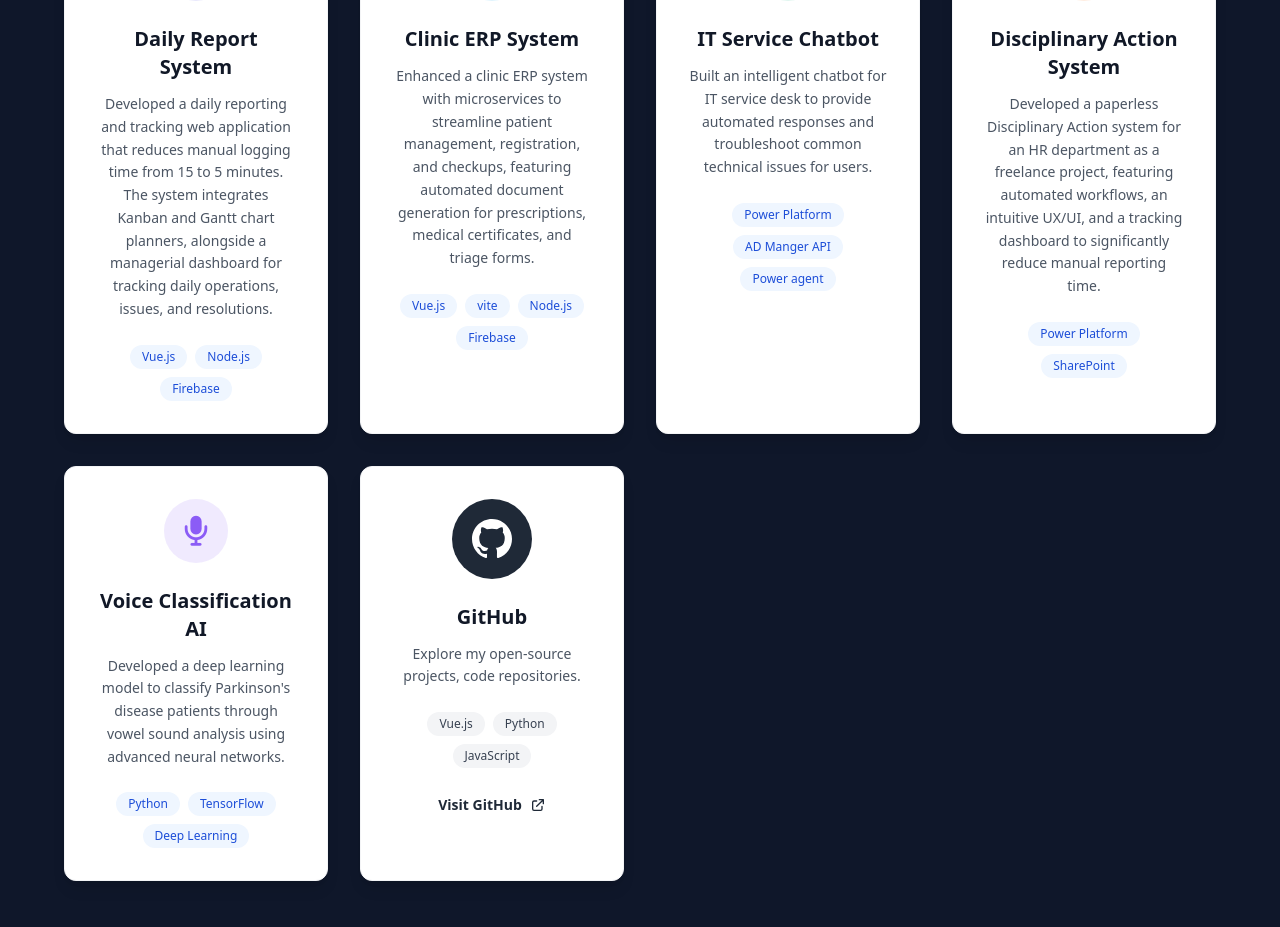
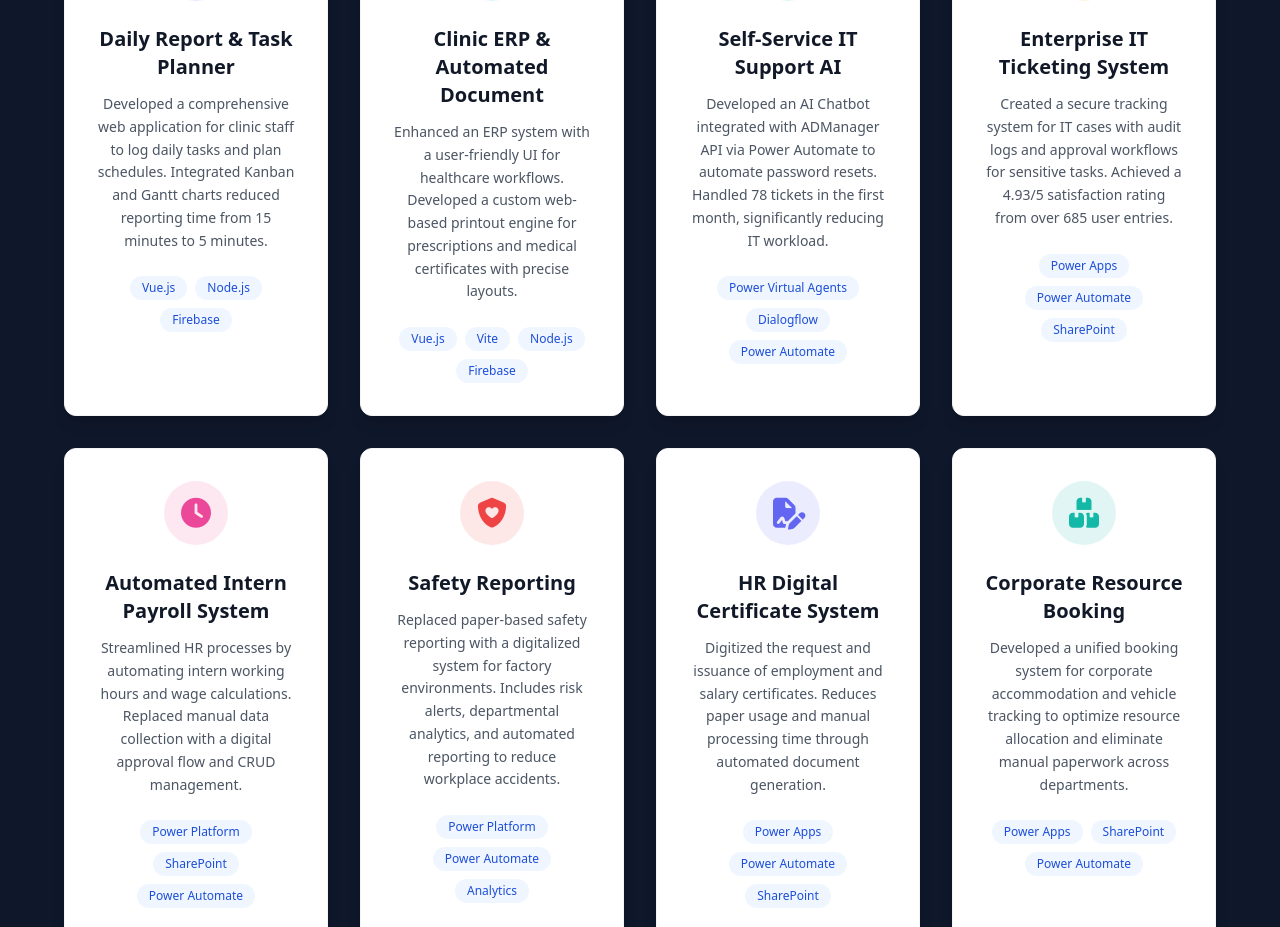
Before and after one commit to nat210b/portfolio, a Vue app: page / in a window 1280 px wide. Shown: the part 1860-2787 px from the top of the page. Built offline with nearby package versions, Linux system fonts and the light colour scheme; no server answers; the database is empty.

Commit message:
update projects

```diff
--- a/src/component/Project.vue
+++ b/src/component/Project.vue
@@ -93,8 +93,8 @@
             projects: [
                 {
                     id: 1,
-                    title: 'Daily Report System',
-                    description: 'Developed a daily reporting and tracking web application that reduces manual logging time from 15 to 5 minutes. The system integrates Kanban and Gantt chart planners, alongside a managerial dashboard for tracking daily operations, issues, and resolutions.',
+                    title: 'Daily Report & Task Planner',
+                    description: 'Developed a comprehensive web application for clinic staff to log daily tasks and plan schedules. Integrated Kanban and Gantt charts reduced reporting time from 15 minutes to 5 minutes.',
                     techStack: ['Vue.js', 'Node.js', 'Firebase'],
                     projectIcon: 'fa-solid fa-calendar-check',
                     projectLink: 'https://github.com/nat210b/Clinic-ERP-System',
@@ -103,9 +103,9 @@
                 },
                 {
                     id: 2,
-                    title: 'Clinic ERP System',
-                    description: 'Enhanced a clinic ERP system with microservices to streamline patient management, registration, and checkups, featuring automated document generation for prescriptions, medical certificates, and triage forms.',
-                    techStack: ['Vue.js', 'vite', 'Node.js', 'Firebase'],
+                    title: 'Clinic ERP & Automated Document',
+                    description: 'Enhanced an ERP system with a user-friendly UI for healthcare workflows. Developed a custom web-based printout engine for prescriptions and medical certificates with precise layouts.',
+                    techStack: ['Vue.js', 'Vite', 'Node.js', 'Firebase'],
                     projectIcon: 'fa-solid fa-hospital',
                     projectLink: 'https://github.com/nat210b/Clinic-ERP-System',
                     iconColor: '#0ea5e9',
@@ -113,9 +113,9 @@
                 },
                 {
                     id: 3,
-                    title: 'IT Service Chatbot',
-                    description: 'Built an intelligent chatbot for IT service desk to provide automated responses and troubleshoot common technical issues for users.',
-                    techStack: ['Power Platform', 'AD Manger API', 'Power agent'],
+                    title: 'Self-Service IT Support AI',
+                    description: 'Developed an AI Chatbot integrated with ADManager API via Power Automate to automate password resets. Handled 78 tickets in the first month, significantly reducing IT workload.',
+                    techStack: ['Power Virtual Agents', 'Dialogflow', 'Power Automate'],
                     projectIcon: 'fa-solid fa-robot',
                     projectLink: 'https://github.com/nat210b/IT-Service-Chatbot',
                     iconColor: '#10b981',
@@ -123,16 +123,56 @@
                 },
                 {
                     id: 4,
-                    title: 'Disciplinary Action System',
-                    description: 'Developed a paperless Disciplinary Action system for an HR department as a freelance project, featuring automated workflows, an intuitive UX/UI, and a tracking dashboard to significantly reduce manual reporting time.',
-                    techStack: ['Power Platform', 'SharePoint'],
-                    projectIcon: 'fa-solid fa-user-tie',
-                    projectLink: 'https://github.com/nat210b/Clinic-ERP-System',
-                    iconColor: '#f97316',
+                    title: 'Enterprise IT Ticketing System',
+                    description: 'Created a secure tracking system for IT cases with audit logs and approval workflows for sensitive tasks. Achieved a 4.93/5 satisfaction rating from over 685 user entries.',
+                    techStack: ['Power Apps', 'Power Automate', 'SharePoint'],
+                    projectIcon: 'fa-solid fa-ticket-alt',
+                    projectLink: 'https://github.com/nat210b/IT-Service-Chatbot',
+                    iconColor: '#f59e0b',
                     isClickable: false
                 },
                 {
                     id: 5,
+                    title: 'Automated Intern Payroll System',
+                    description: 'Streamlined HR processes by automating intern working hours and wage calculations. Replaced manual data collection with a digital approval flow and CRUD management.',
+                    techStack: ['Power Platform', 'SharePoint', 'Power Automate'],
+                    projectIcon: 'fa-solid fa-clock',
+                    projectLink: 'https://github.com/nat210b/Clinic-ERP-System',
+                    iconColor: '#ec4899',
+                    isClickable: false
+                },
+                {
+                    id: 6,
+                    title: 'Safety Reporting',
+                    description: 'Replaced paper-based safety reporting with a digitalized system for factory environments. Includes risk alerts, departmental analytics, and automated reporting to reduce workplace accidents.',
+                    techStack: ['Power Platform', 'Power Automate', 'Analytics'],
+                    projectIcon: 'fa-solid fa-shield-heart',
+                    projectLink: 'https://github.com/nat210b/Clinic-ERP-System',
+                    iconColor: '#ef4444',
+                    isClickable: false
+                },
+                {
+                    id: 7,
+                    title: 'HR Digital Certificate System',
+                    description: 'Digitized the request and issuance of employment and salary certificates. Reduces paper usage and manual processing time through automated document generation.',
+                    techStack: ['Power Apps', 'Power Automate', 'SharePoint'],
+                    projectIcon: 'fa-solid fa-file-signature',
+                    projectLink: 'https://github.com/nat210b/Clinic-ERP-System',
+                    iconColor: '#6366f1',
+                    isClickable: false
+                },
+                {
+                    id: 8,
+                    title: 'Corporate Resource Booking',
+                    description: 'Developed a unified booking system for corporate accommodation and vehicle tracking to optimize resource allocation and eliminate manual paperwork across departments.',
+                    techStack: ['Power Apps', 'SharePoint', 'Power Automate'],
+                    projectIcon:"fa-solid fa-boxes-stacked",
+                    projectLink: 'https://github.com/nat210b/Clinic-ERP-System',
+                    iconColor: '#14b8a6',
+                    isClickable: false
+                },
+                {
+                    id: 9,
                     title: 'Voice Classification AI',
                     description: 'Developed a deep learning model to classify Parkinson\'s disease patients through vowel sound analysis using advanced neural networks.',
                     techStack: ['Python', 'TensorFlow', 'Deep Learning'],
@@ -140,7 +180,7 @@
                     projectLink: 'https://github.com/nat210b/Voice-Classification-AI',
                     iconColor: '#8b5cf6',
                     isClickable: false
-                },
+                }
             ],
             sideHustle: [
                 {
```
